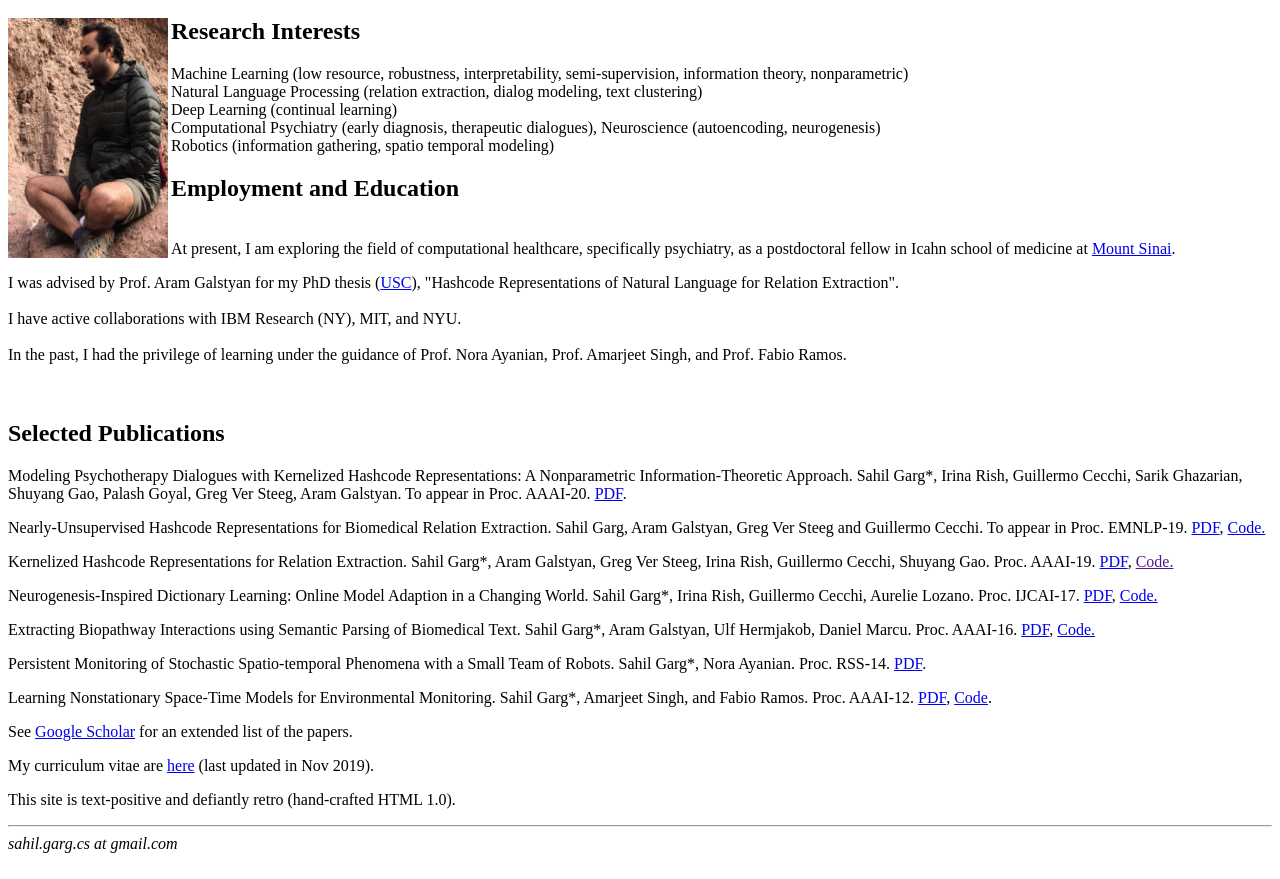
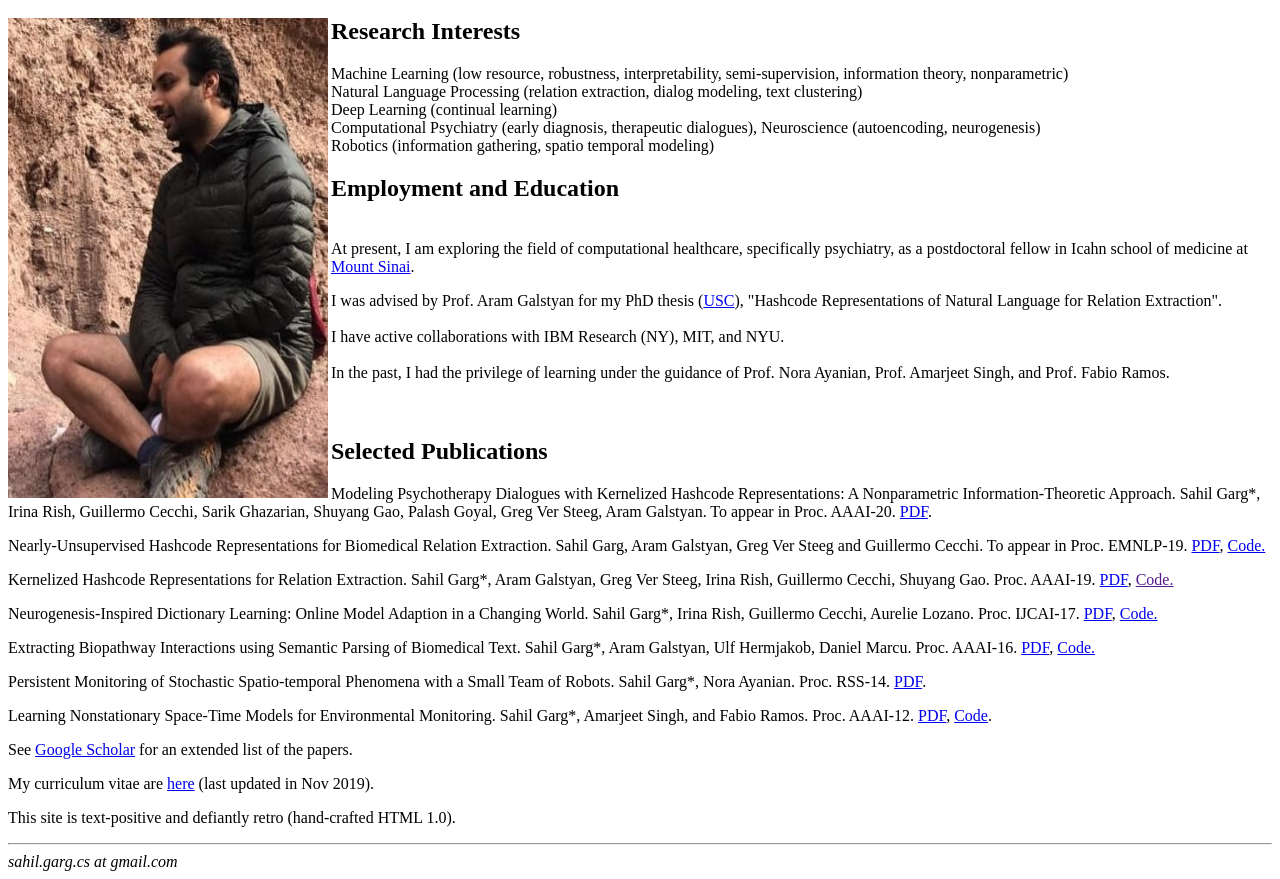
Before and after one commit to sgarg87/sgarg87.github.io, a plain HTML site: page index.html in a window 1280 px wide. Shown: the part 48-927 px from the top of the page. Drawn offline with Linux system fonts and the light colour scheme.

Commit message:
resize image and position change

```diff
--- a/index.html
+++ b/index.html
@@ -10,7 +10,7 @@ Dr. Sahil Garg (Computer Scientist)
 </H1>
 
 <p>
-<img src="./sahil.jpg" width="160" height="240" alt="Smiley face" align="left">
+<img src="./sahil.jpg" width="320" height="480" alt="Smiley face" align="left">
 
 
 <h2>Research Interests</h2>
```
